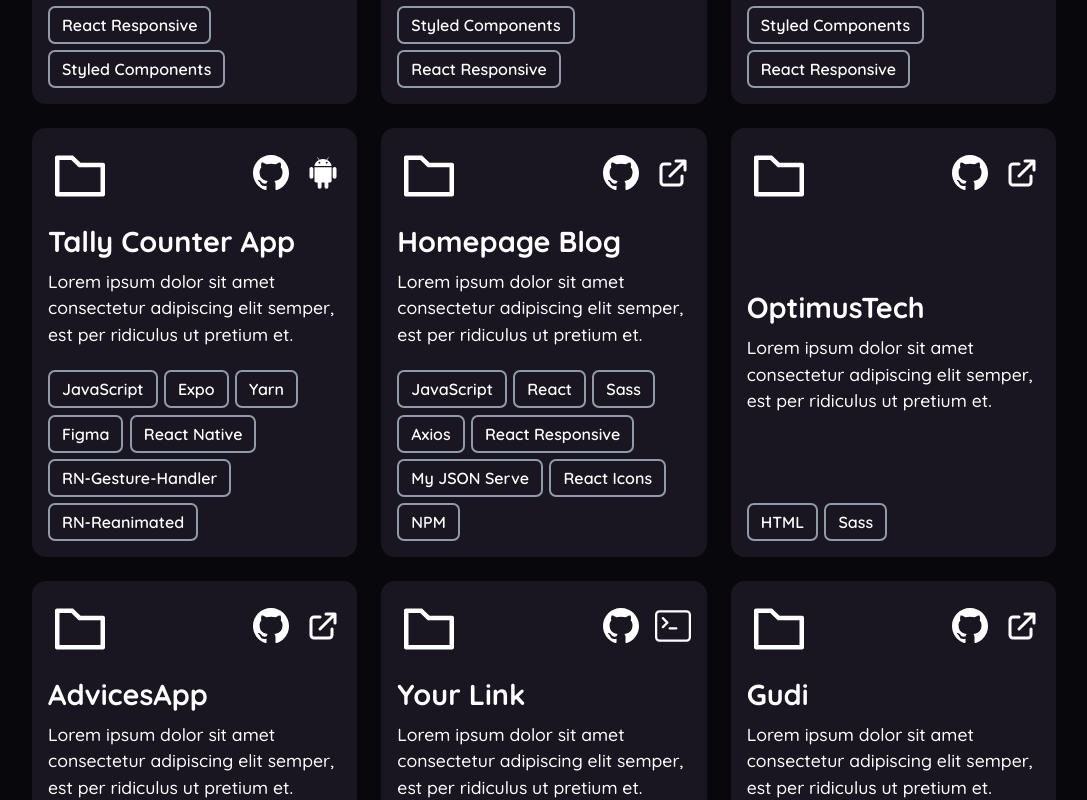
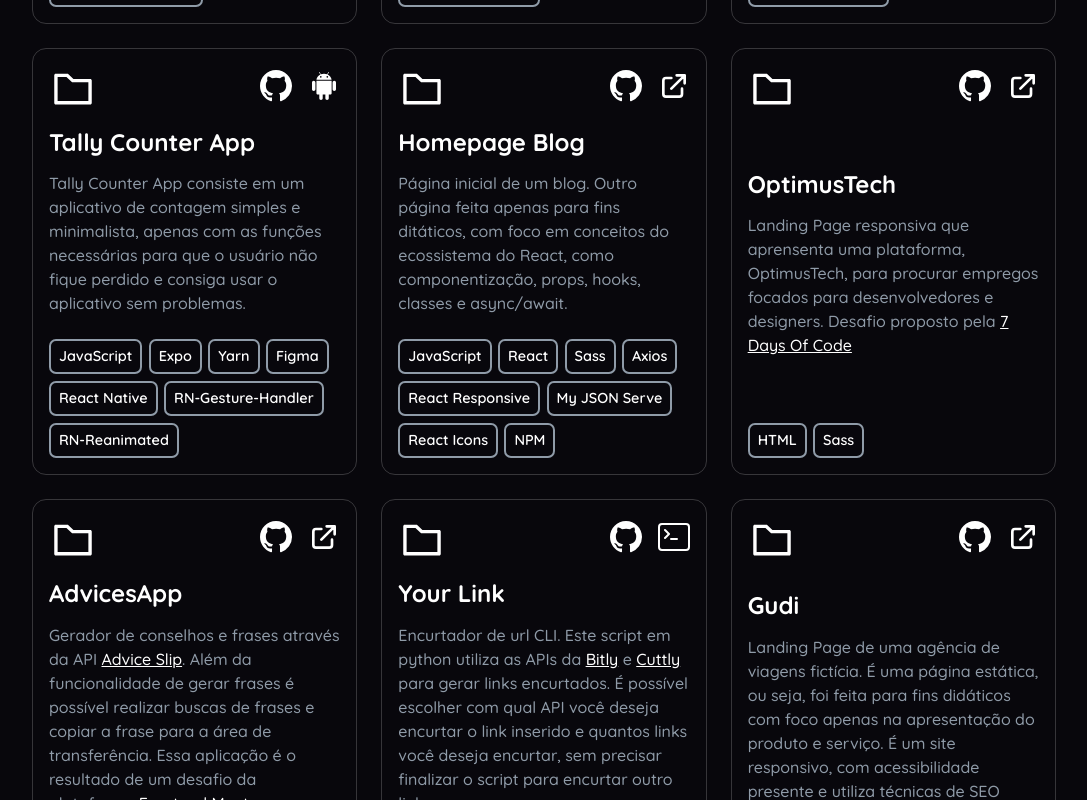
Before and after one commit to CauaRodrigues/portfolio, a React (Vite) app: page /projects in a window 1280 px wide. Shown: the part 780-1580 px from the top of the page, without its empty margins (96-1183 px from the left). Built offline with nearby package versions, Linux system fonts and the light colour scheme.

Commit message:
alteração nas descrições dos projetos

```diff
--- a/src/components/CardProject/cardProject.styled.jsx
+++ b/src/components/CardProject/cardProject.styled.jsx
@@ -9,7 +9,8 @@ export const BoxProject = styled.div`
 	justify-content: space-between;
 	gap: 0.7rem;
 
-	background-color: ${({ theme }) => theme.colors.black_light};
+	background-color: transparent;
+	border: 1.5px solid rgba(255, 255, 255, 0.19);
 	border-radius: 14px;
 `;
 
@@ -38,17 +39,26 @@ export const TopIconsLink = styled.div`
 
 export const BoxAboutProject = styled.div`
 	width: 100%;
+	display: flex;
+	flex-direction: column;
+	gap: 0.4rem;
 
 	h3 {
-		font-size: min(1.8rem, 8vw);
+		font-size: min(1.5rem, 8vw);
 		font-weight: ${({ theme }) => theme.fonts.fw.bd};
 		text-transform: capitalize;
 		margin-bottom: 5px;
 	}
 
 	p {
-		font-size: min(1.1rem, 5vw);
+		font-size: min(1rem, 5vw);
 		font-weight: ${({ theme }) => theme.fonts.fw.md};
+		color: ${({ theme }) => theme.colors.gray};
+
+		a {
+			color: ${({ theme }) => theme.colors.light};
+			text-decoration: underline;
+		}
 	}
 `;
 
@@ -61,13 +71,13 @@ export const ListTechs = styled.ul`
 `;
 
 export const Tech = styled.li`
-	padding: 5px 12px;
+	padding: 5px 8px;
 
 	border: 2.5px solid ${({ theme }) => theme.colors.gray};
 	border-radius: 7px;
 
 	text-transform: capitalize;
 	color: ${({ theme }) => theme.colors.light};
-	font-size: min(1rem, 6vw);
+	font-size: min(0.9rem, 6vw);
 	font-weight: ${({ theme }) => theme.fonts.fw.sb};
 `;
--- a/src/components/CardProject/index.jsx
+++ b/src/components/CardProject/index.jsx
@@ -1,6 +1,5 @@
 import React from "react";
 import { useTheme } from "styled-components";
-import { useMediaQuery } from "react-responsive";
 
 import { AiOutlineFolder, AiFillAndroid } from "react-icons/ai";
 import { BsGithub, BsTerminal } from "react-icons/bs";
@@ -11,16 +10,14 @@ import * as S from "./cardProject.styled";
 export default function CardProject({ name, description, links, techsList }) {
 	const { colors } = useTheme();
 
-	const isMobile = useMediaQuery({ query: "(max-width: 520px)" });
-
 	return (
 		<S.BoxProject>
 			<S.TopProject>
-				<AiOutlineFolder size={isMobile ? 52 : 64} color={colors.light} />
+				<AiOutlineFolder size={48} color={colors.light} />
 
 				<S.TopIconsLink>
 					<a href={links.github} target="_blank" rel="noopener noreferrer">
-						<BsGithub size={36} />
+						<BsGithub size={32} />
 					</a>
 
 					<a
@@ -29,11 +26,11 @@ export default function CardProject({ name, description, links, techsList }) {
 						rel="noopener noreferrer"
 					>
 						{links.projectUrl.mobile ? (
-							<AiFillAndroid size={36} />
+							<AiFillAndroid size={32} />
 						) : links.projectUrl.cli ? (
-							<BsTerminal size={36} />
+							<BsTerminal size={32} />
 						) : (
-							<HiOutlineExternalLink size={36} />
+							<HiOutlineExternalLink size={32} />
 						)}
 					</a>
 				</S.TopIconsLink>
@@ -42,7 +39,7 @@ export default function CardProject({ name, description, links, techsList }) {
 			<S.BoxAboutProject>
 				<h3>{name}</h3>
 
-				<p>{description}</p>
+				<p dangerouslySetInnerHTML={{ __html: description }} />
 			</S.BoxAboutProject>
 
 			<S.ListTechs>
--- a/src/pages/Projects/data.js
+++ b/src/pages/Projects/data.js
@@ -68,7 +68,7 @@ export const data = [
 		id: 4,
 		name: "Tally Counter App",
 		description:
-			"Lorem ipsum dolor sit amet consectetur adipiscing elit semper, est per ridiculus ut pretium et.",
+			"Tally Counter App consiste em um aplicativo de contagem simples e minimalista, apenas com as funções necessárias para que o usuário não fique perdido e consiga usar o aplicativo sem problemas.",
 		links: {
 			github: "https://github.com/CauaRodrigues/tally-counter-app",
 			projectUrl: {
@@ -91,7 +91,7 @@ export const data = [
 		id: 5,
 		name: "Homepage Blog",
 		description:
-			"Lorem ipsum dolor sit amet consectetur adipiscing elit semper, est per ridiculus ut pretium et.",
+			"Página inicial de um blog. Outro página feita apenas para fins ditáticos, com foco em conceitos do ecossistema do React, como componentização, props, hooks, classes e async/await.",
 		links: {
 			github: "https://github.com/CauaRodrigues/homepage-blog",
 			projectUrl: {
@@ -115,7 +115,7 @@ export const data = [
 		id: 6,
 		name: "OptimusTech",
 		description:
-			"Lorem ipsum dolor sit amet consectetur adipiscing elit semper, est per ridiculus ut pretium et.",
+			"Landing Page responsiva que aprensenta uma plataforma, OptimusTech, para procurar empregos focados para desenvolvedores e designers. Desafio proposto pela <a href='https://7daysofcode.io/' target='_blank' rel='noopener noreferrer'>7 Days Of Code</a>",
 		links: {
 			github: "https://github.com/CauaRodrigues/optimus-tech",
 			projectUrl: {
@@ -130,7 +130,7 @@ export const data = [
 		id: 7,
 		name: "AdvicesApp",
 		description:
-			"Lorem ipsum dolor sit amet consectetur adipiscing elit semper, est per ridiculus ut pretium et.",
+			"Gerador de conselhos e frases através da API <a href='https://api.adviceslip.com/' target='_blank' rel='noopener noreferrer'>Advice Slip</a>. Além da funcionalidade de gerar frases é possível realizar buscas de frases e copiar a frase para a área de transferência. Essa aplicação é o resultado de um desafio da plataforma <a href='https://www.frontendmentor.io/challenges/advice-generator-app-QdUG-13db' target='_blank' rel='noopener noreferrer'>Frontend Mentor</a>.",
 		links: {
 			github: "https://github.com/CauaRodrigues/AdvicesApp",
 			projectUrl: {
@@ -145,7 +145,7 @@ export const data = [
 		id: 8,
 		name: "Your Link",
 		description:
-			"Lorem ipsum dolor sit amet consectetur adipiscing elit semper, est per ridiculus ut pretium et.",
+			"Encurtador de url CLI. Este script em python utiliza as APIs da <a href='https://bitly.com/' target='_blank' rel='noopener noreferrer'>Bitly</a> e <a href='https://cutt.ly/' target='_blank' rel='noopener noreferrer'>Cuttly</a> para gerar links encurtados. É possível escolher com qual API você deseja encurtar o link inserido e quantos links você deseja encurtar, sem precisar finalizar o script para encurtar outro link.",
 		links: {
 			github: "https://github.com/CauaRodrigues/your-link",
 			projectUrl: {
@@ -160,7 +160,7 @@ export const data = [
 		id: 9,
 		name: "Gudi",
 		description:
-			"Lorem ipsum dolor sit amet consectetur adipiscing elit semper, est per ridiculus ut pretium et.",
+			"Landing Page de uma agência de viagens fictícia. É uma página estática, ou seja, foi feita para fins didáticos com foco apenas na apresentação do produto e serviço. É um site responsivo, com acessibilidade presente e utiliza técnicas de SEO",
 		links: {
 			github: "https://github.com/CauaRodrigues/test-gudi",
 			projectUrl: {
--- a/src/pages/Projects/index.jsx
+++ b/src/pages/Projects/index.jsx
@@ -5,7 +5,6 @@ import CardProject from "@components/CardProject";
 import { data } from "./data";
 
 export default function Projects() {
-	console.log(data);
 	return (
 		<S.ProjectsContainer>
 			<S.ProjectsTitle>
```
